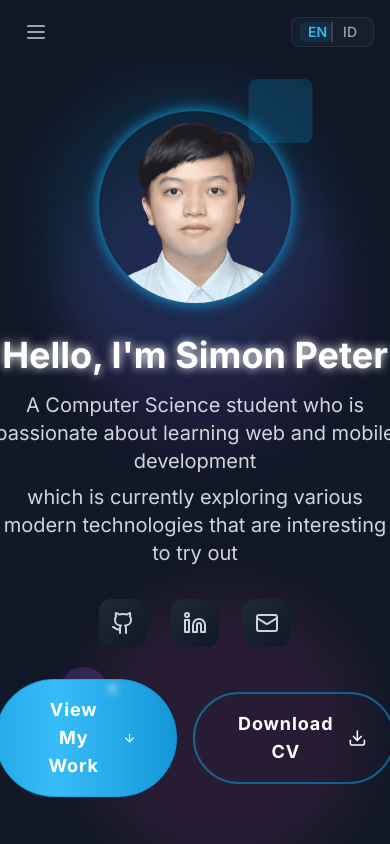
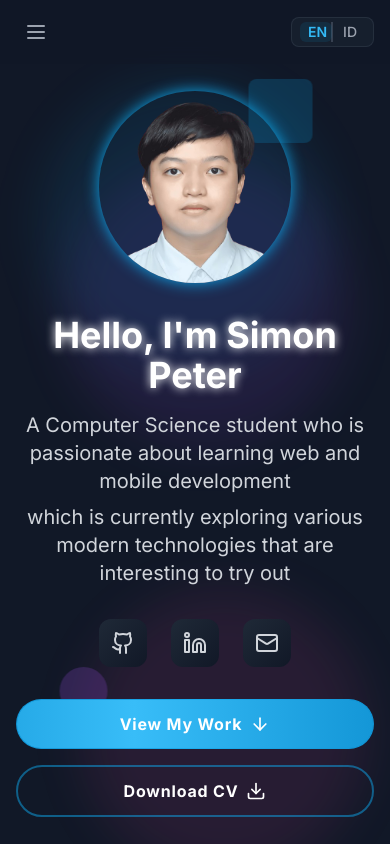
Before and after one commit to Simon1705/portfolio, a Next.js app: page / in a window 390 px wide. Shown: the top 844 px of the page. Built offline with nearby package versions, Linux system fonts and the light colour scheme.

Commit message:
adjust button hero section

```diff
--- a/src/components/sections/hero.tsx
+++ b/src/components/sections/hero.tsx
@@ -205,9 +205,9 @@ export default function Hero() {
             initial={{ opacity: 0, y: 20 }}
             animate={{ opacity: 1, y: 0 }}
             transition={{ delay: 1.2 }}
-            className="flex justify-center items-center gap-4"
+            className="flex flex-col sm:flex-row justify-center items-center gap-4"
           >
-            <Link href="#projects" className="flex">
+            <Link href="#projects" className="w-full sm:w-auto">
               <motion.button
                 whileHover="hover"
                 whileTap="tap"
@@ -224,8 +224,8 @@ export default function Hero() {
                   },
                   tap: { scale: 0.95 }
                 }}
-                className="group relative px-10 py-4 bg-gradient-to-r from-primary-600 via-primary-500 to-primary-600
-                  text-white rounded-full font-bold text-lg
+                className="group relative w-full sm:w-auto px-6 sm:px-10 py-3 sm:py-4 bg-gradient-to-r from-primary-600 via-primary-500 to-primary-600
+                  text-white rounded-full font-bold text-base sm:text-lg
                   overflow-hidden transition-all duration-300
                   border border-primary-400/30
                   hover:shadow-[0_0_30px_-5px] hover:shadow-primary-500/50
@@ -245,50 +245,13 @@ export default function Hero() {
                   style={{ backgroundSize: '200% 100%' }}
                 />
 
-                {/* Shine effect */}
-                <motion.span
-                  className="absolute inset-0 bg-gradient-to-r from-transparent via-white/30 to-transparent"
-                  initial={{ x: '-100%' }}
-                  animate={{ x: '100%' }}
-                  transition={{
-                    duration: 1.5,
-                    repeat: Infinity,
-                    repeatDelay: 3
-                  }}
-                />
-
-                {/* Glowing particles */}
-                <motion.div className="absolute inset-0 overflow-hidden">
-                  {[...Array(3)].map((_, i) => (
-                    <motion.div
-                      key={i}
-                      className="absolute w-2 h-2 bg-white/30 rounded-full"
-                      animate={{
-                        x: ['0%', '100%'],
-                        y: ['-50%', '150%'],
-                        scale: [0, 1.5, 0],
-                      }}
-                      transition={{
-                        duration: 2,
-                        repeat: Infinity,
-                        delay: i * 0.8,
-                        ease: 'easeInOut'
-                      }}
-                      style={{
-                        left: `${i * 30}%`,
-                        filter: 'blur(2px)'
-                      }}
-                    />
-                  ))}
-                </motion.div>
-
                 {/* Button content */}
-                <span className="relative z-10 flex items-center justify-center gap-3 group-hover:gap-5 transition-all duration-300">
+                <span className="relative z-10 flex items-center justify-center gap-2 sm:gap-3 group-hover:gap-3 sm:group-hover:gap-5 transition-all duration-300">
                   <span className="tracking-wider">{content[language].cta}</span>
                   <motion.svg
                     xmlns="http://www.w3.org/2000/svg"
-                    width="24"
-                    height="24"
+                    width="20"
+                    height="20"
                     viewBox="0 0 24 24"
                     fill="none"
                     stroke="currentColor"
@@ -316,20 +279,20 @@ export default function Hero() {
             <motion.a
               href="/cv.pdf"
               download
-              className="flex group relative px-10 py-4 bg-transparent
-                text-white rounded-full font-bold text-lg
+              className="w-full sm:w-auto flex group relative px-6 sm:px-10 py-3 sm:py-4 bg-transparent
+                text-white rounded-full font-bold text-base sm:text-lg
                 overflow-hidden transition-all duration-300
                 border-2 border-primary-500/50
                 hover:border-primary-400
                 hover:shadow-[0_0_30px_-5px] hover:shadow-primary-500/20
                 transform-gpu"
             >
-              <span className="relative z-10 flex items-center justify-center gap-3">
+              <span className="relative z-10 flex items-center justify-center w-full gap-2 sm:gap-3">
                 <span className="tracking-wider">{content[language].download}</span>
                 <motion.svg
                   xmlns="http://www.w3.org/2000/svg"
-                  width="24"
-                  height="24"
+                  width="20"
+                  height="20"
                   viewBox="0 0 24 24"
                   fill="none"
                   stroke="currentColor"
```
